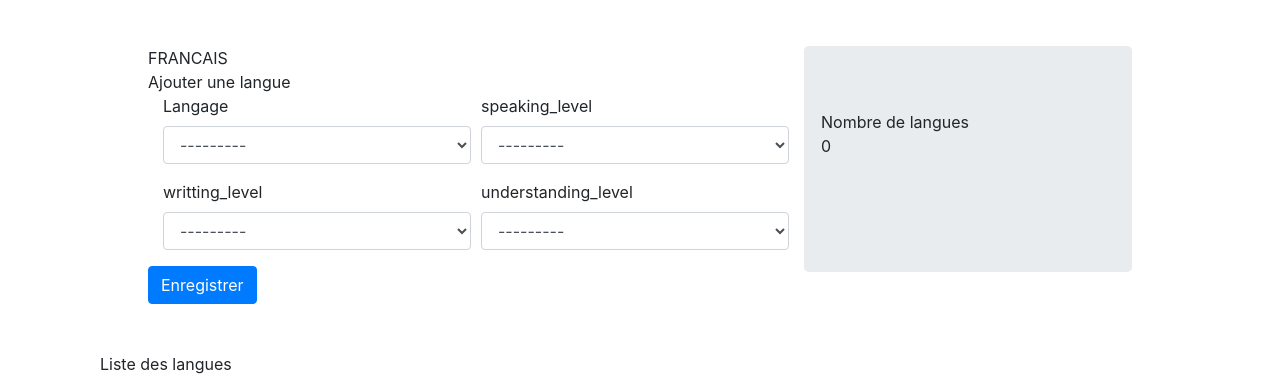
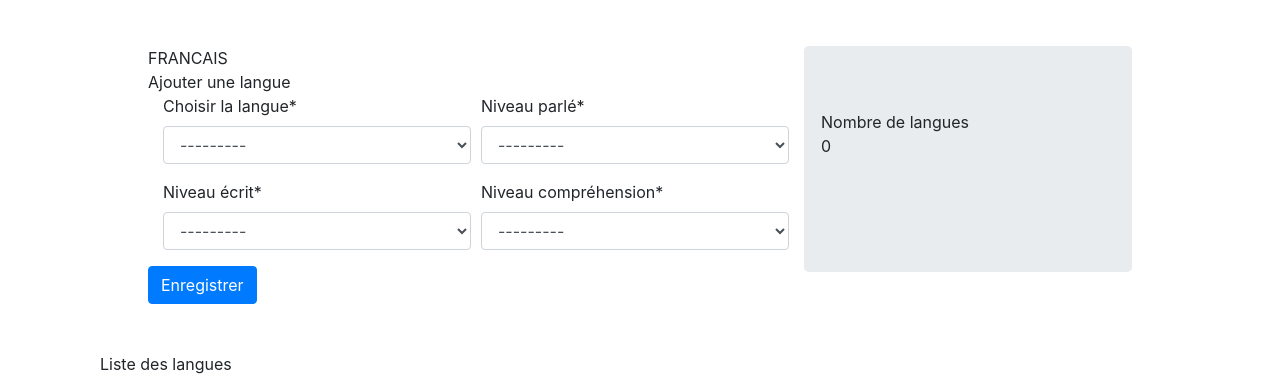
Before and after one commit to binel01/datnek, a Django app: page / in a window 1280 px wide. Shown: the part 74-450 px from the top of the page. Run offline with Django 3.2, Linux system fonts and the light colour scheme; data that the repository does not hold is empty; some libraries are stand-ins or nearby versions.

Commit message:
traduction complète en français

```diff
--- a/core/models.py
+++ b/core/models.py
@@ -2,7 +2,7 @@ from django.db import models
 from django.utils.translation import gettext as _
 
 LANGUAGE_LEVEL_CHOICES = [
-    (1, 'Elementary'), (2, 'Pre-intermediate'), (3, 'Intermediate'), (4, 'Current')
+    (1, 'Elémentaire'), (2, 'Pré-intermédiaire'), (3, 'Intermédiaire'), (4, 'Courrant')
 ]
 
 # Create your models here.
--- a/core/templates/core/index.html
+++ b/core/templates/core/index.html
@@ -20,21 +20,21 @@ Liste des langues
 
                 <div class="form-row">
                     <div class="form-group col-md-6">
-                        <label for="{{ form.language.id_for_language }}">Langage</label>
+                        <label for="{{ form.language.id_for_language }}">Choisir la langue*</label>
                         {{ form.language|add_class:'form-control' }}
                     </div>
                     <div class="form-group col-md-6">
-                        <label for="{{ form.speaking_level.id_for_speaking_level }}">speaking_level</label>
+                        <label for="{{ form.speaking_level.id_for_speaking_level }}">Niveau parlé*</label>
                         {{ form.speaking_level|add_class:'form-control' }}
                     </div>
                 </div>
                 <div class="form-row">
                     <div class="form-group col-md-6">
-                        <label for="{{ form.writting_level.id_for_writting_level }}">writting_level</label>
+                        <label for="{{ form.writting_level.id_for_writting_level }}">Niveau écrit*</label>
                         {{ form.writting_level|add_class:'form-control' }}
                     </div>
                     <div class="form-group col-md-6">
-                        <label for="{{ form.understanding_level.id_for_understanding_level }}">understanding_level</label>
+                        <label for="{{ form.understanding_level.id_for_understanding_level }}">Niveau compréhension*</label>
                         {{ form.understanding_level|add_class:'form-control' }}
                     </div>
                 </div>
```
